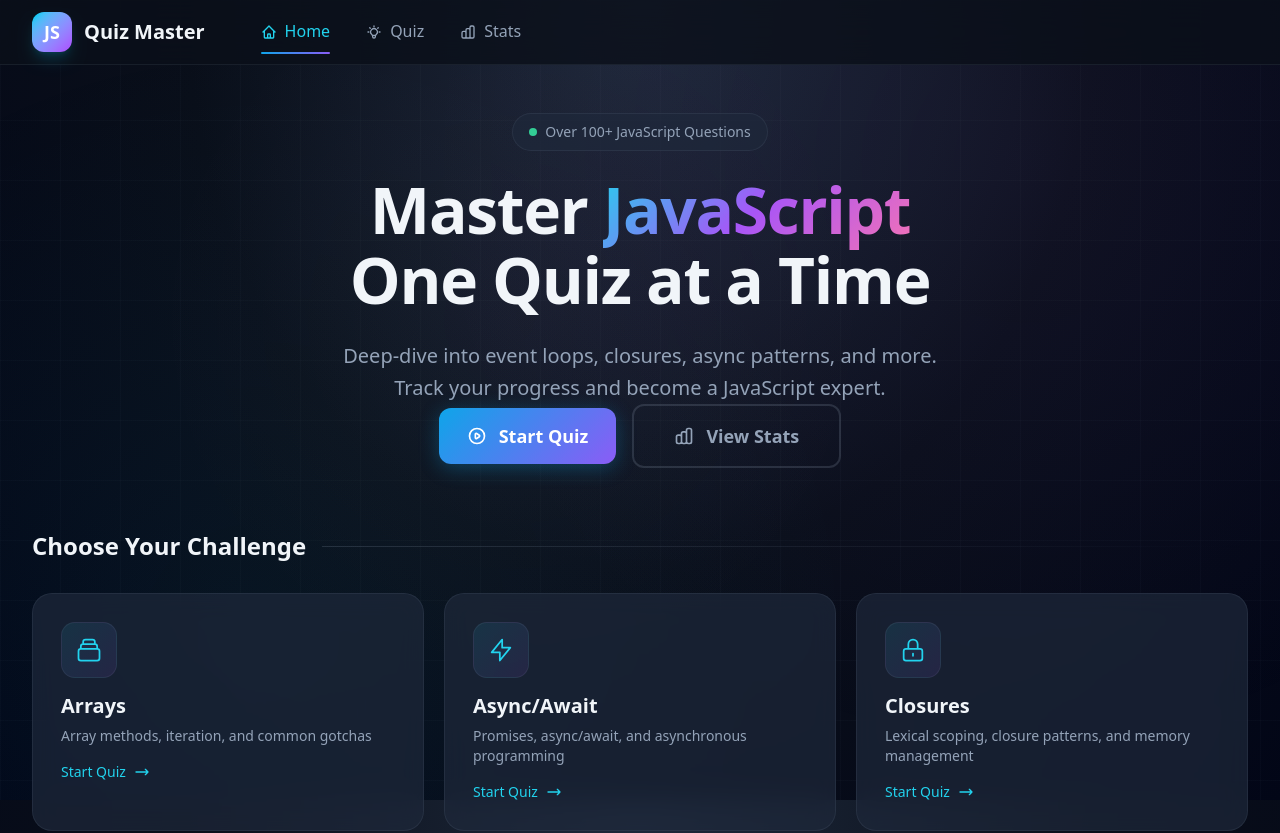
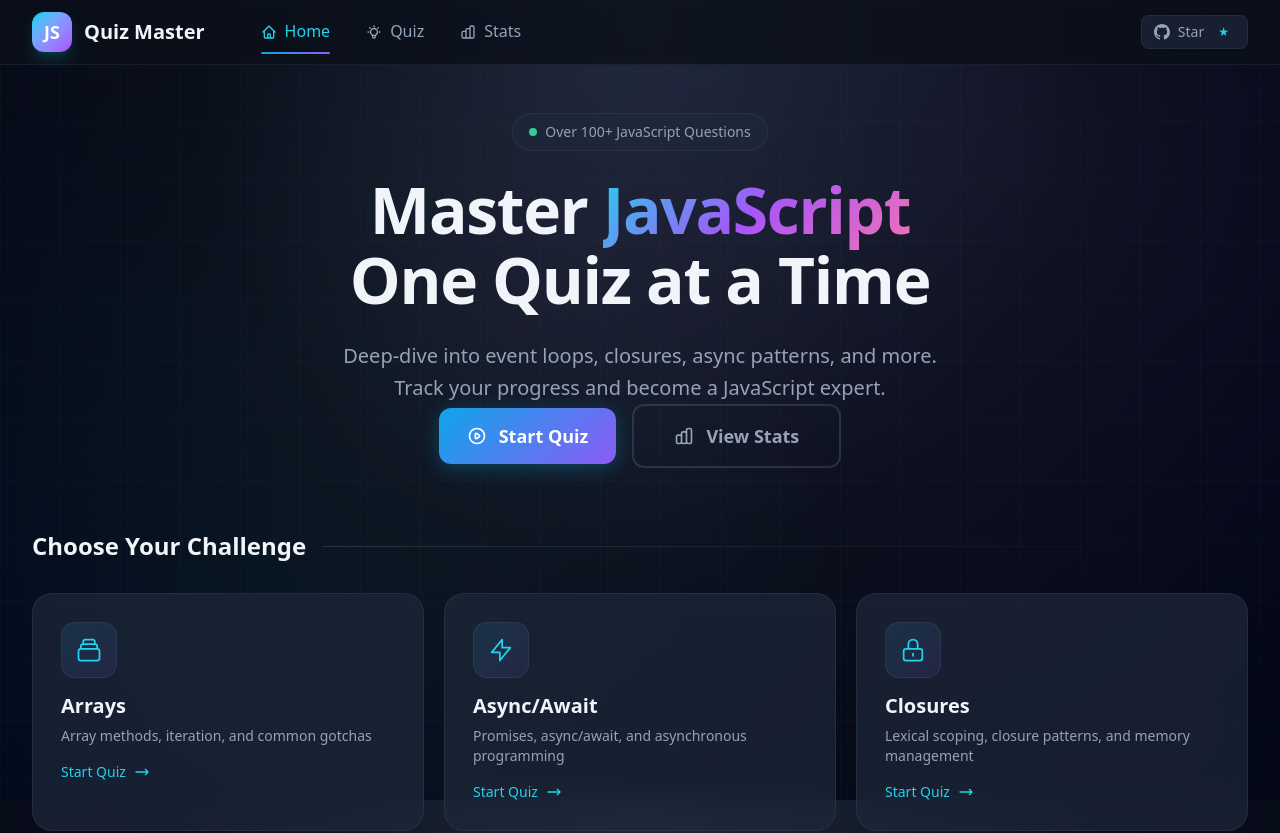
Before and after one commit to smart-ex/js-quizzy, a Next.js app: page / in a window 1280 px wide. Shown: the top 833 px of the page. Built offline with nearby package versions, Linux system fonts and the light colour scheme.

Commit message:
Add GitHub link to navigation component with responsive design for desktop and mobile. Introduce GitHubIcon component for better code organization.

```diff
--- a/components/Navigation.tsx
+++ b/components/Navigation.tsx
@@ -46,11 +46,34 @@
             </div>
           </div>
 
-          {/* Mobile menu button */}
-          <div className="flex items-center sm:hidden">
+          {/* GitHub link */}
+          <div className="flex items-center gap-2">
+            <a
+              href="https://github.com/smart-ex/js-quizzy"
+              target="_blank"
+              rel="noopener noreferrer"
+              className="github-link hidden sm:flex items-center gap-2 px-3 py-1.5 rounded-lg bg-[var(--bg-card)] border border-[var(--border-subtle)] hover:border-[var(--accent-primary)]/50 text-[var(--text-secondary)] hover:text-[var(--text-primary)] transition-all group"
+            >
+              <GitHubIcon className="w-4 h-4" />
+              <span className="text-sm font-medium">Star</span>
+              <span className="text-xs px-1.5 py-0.5 rounded bg-[var(--bg-elevated)] text-[var(--accent-primary)] group-hover:bg-[var(--accent-primary)]/10">
+                ★
+              </span>
+            </a>
+            <a
+              href="https://github.com/smart-ex/js-quizzy"
+              target="_blank"
+              rel="noopener noreferrer"
+              className="sm:hidden p-2 rounded-lg text-[var(--text-secondary)] hover:text-[var(--text-primary)] hover:bg-[var(--bg-card)] transition-colors"
+              aria-label="View on GitHub"
+            >
+              <GitHubIcon className="w-5 h-5" />
+            </a>
+
+            {/* Mobile menu button */}
             <button
               type="button"
-              className="inline-flex items-center justify-center p-2 rounded-lg text-[var(--text-secondary)] hover:text-[var(--text-primary)] hover:bg-[var(--bg-card)] transition-colors"
+              className="sm:hidden inline-flex items-center justify-center p-2 rounded-lg text-[var(--text-secondary)] hover:text-[var(--text-primary)] hover:bg-[var(--bg-card)] transition-colors"
               aria-controls="mobile-menu"
               aria-expanded={mobileMenuOpen}
               onClick={() => setMobileMenuOpen(!mobileMenuOpen)}
@@ -125,3 +148,11 @@
     </svg>
   );
 }
+
+function GitHubIcon({ className }: { className?: string }) {
+  return (
+    <svg className={className} viewBox="0 0 24 24" fill="currentColor">
+      <path d="M12 0c-6.626 0-12 5.373-12 12 0 5.302 3.438 9.8 8.207 11.387.599.111.793-.261.793-.577v-2.234c-3.338.726-4.033-1.416-4.033-1.416-.546-1.387-1.333-1.756-1.333-1.756-1.089-.745.083-.729.083-.729 1.205.084 1.839 1.237 1.839 1.237 1.07 1.834 2.807 1.304 3.492.997.107-.775.418-1.305.762-1.604-2.665-.305-5.467-1.334-5.467-5.931 0-1.311.469-2.381 1.236-3.221-.124-.303-.535-1.524.117-3.176 0 0 1.008-.322 3.301 1.23.957-.266 1.983-.399 3.003-.404 1.02.005 2.047.138 3.006.404 2.291-1.552 3.297-1.23 3.297-1.23.653 1.653.242 2.874.118 3.176.77.84 1.235 1.911 1.235 3.221 0 4.609-2.807 5.624-5.479 5.921.43.372.823 1.102.823 2.222v3.293c0 .319.192.694.801.576 4.765-1.589 8.199-6.086 8.199-11.386 0-6.627-5.373-12-12-12z"/>
+    </svg>
+  );
+}
```
